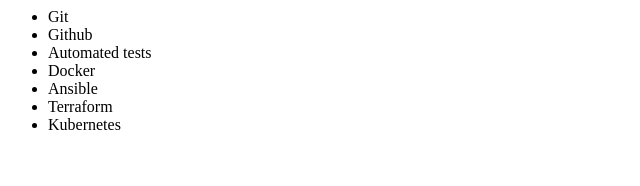
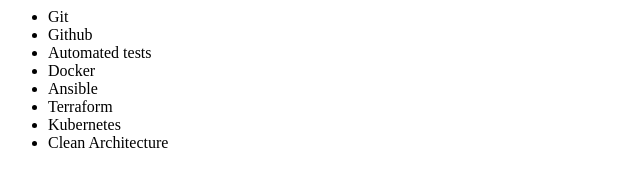
Before and after one commit to sup-net/portal, a plain HTML site: page index.html in a window 1280 px wide. Shown: the whole page, without its empty margins (0-640 px from the left). Drawn offline with Linux system fonts and the light colour scheme.

Commit message:
commit no branch

```diff
--- a/index.html
+++ b/index.html
@@ -9,6 +9,7 @@
         <li>Ansible</li>
         <li>Terraform</li>
         <li>Kubernetes</li>
+        <li>Clean Architecture</li>
       </ul>
   </body>
 </hmtl>
```
